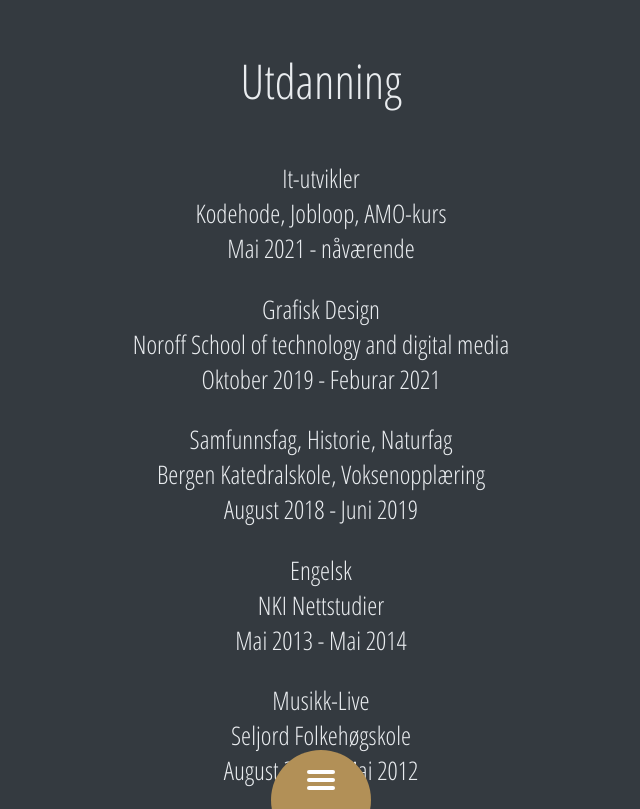
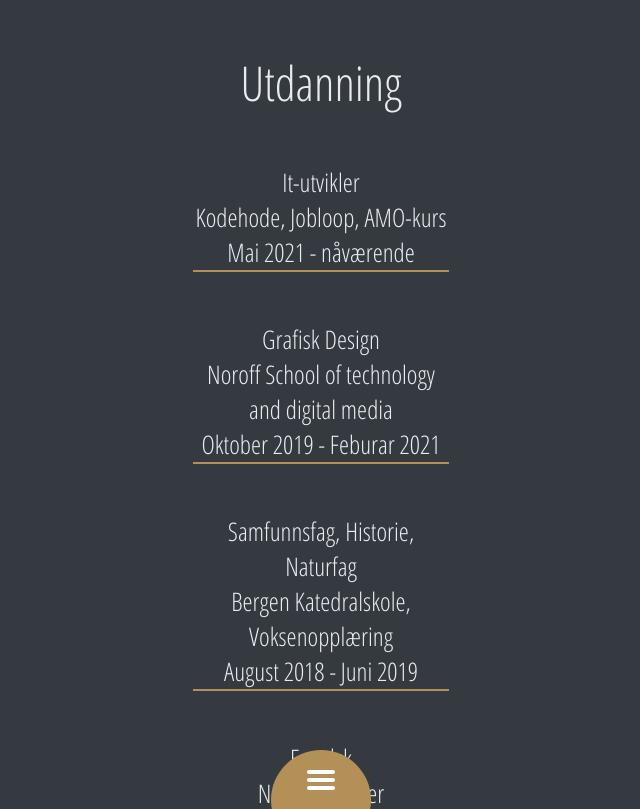
Before and after one commit to Anne-Lise1991/CV, a plain HTML site: page utdanning.html in a window 1280 px wide. Shown: the top 809 px of the page, without its empty margins (319-959 px from the left). Drawn offline with nearby package versions, Linux system fonts and the light colour scheme.

Commit message:
design finished

```diff
--- a/index.css
+++ b/index.css
@@ -344,6 +344,19 @@ img {
     font-size: 1.6rem;
     color: #E9ECEF;
     text-align: center;
+    border-bottom: 2px solid #B29057;
+    margin: 50px;
+    width: 20%;
+    display: block;
+    margin-right: auto;
+    margin-left: auto;
+}
+
+.work p:last-child,
+.school p:last-child,
+.work .work-one,
+.school .school-one {
+    border: none;
 }
 
 @media (min-width: 1300px) {
--- a/utdanning.html
+++ b/utdanning.html
@@ -15,7 +15,7 @@
       <div class="school">
 <p class="school-one"> Utdanning</p>
 
-<p> It-utvikler <br>
+<p class="s-one"> It-utvikler <br>
     Kodehode, Jobloop, AMO-kurs <br>
     Mai 2021 - n&aringv&aeligrende </p>
 
```
Also changed, not shown: om-meg.html (+3 -4 lines).
